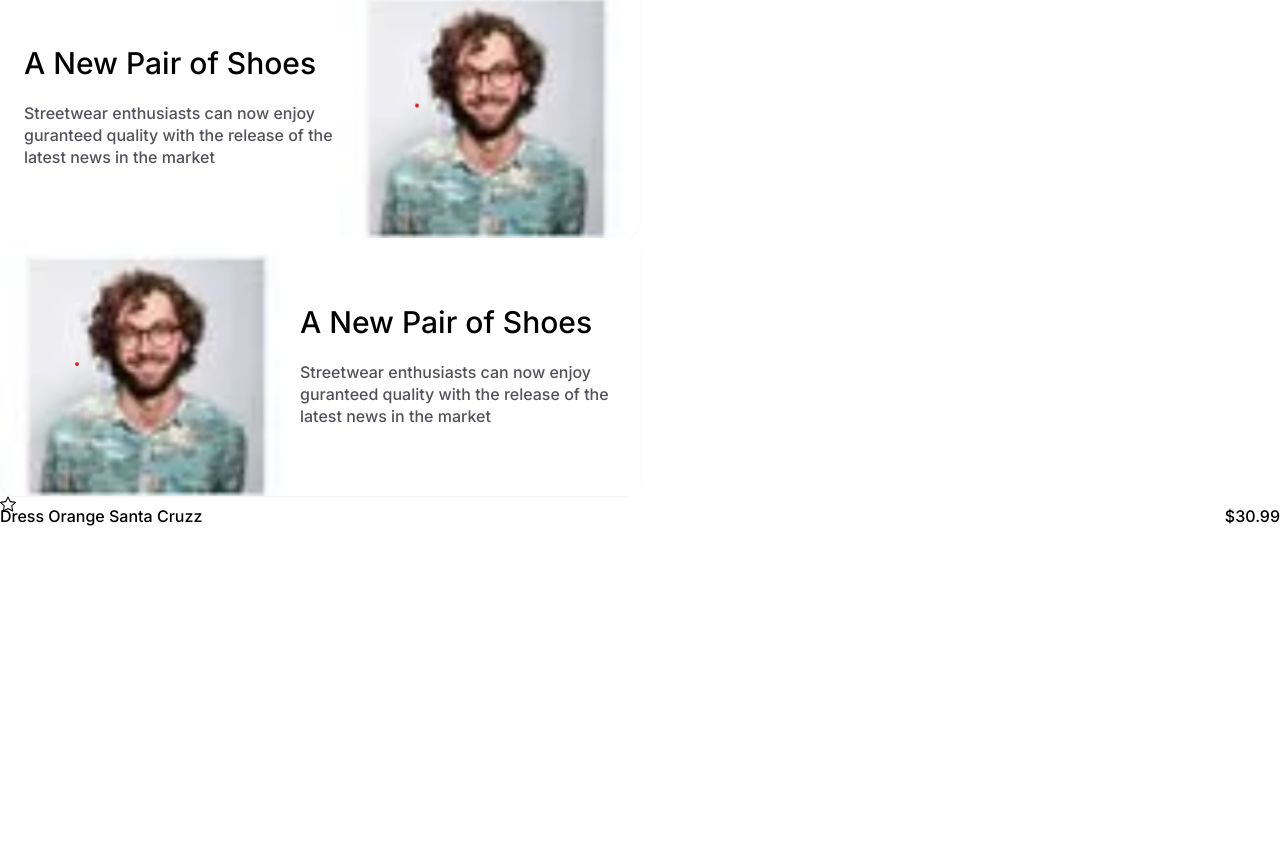
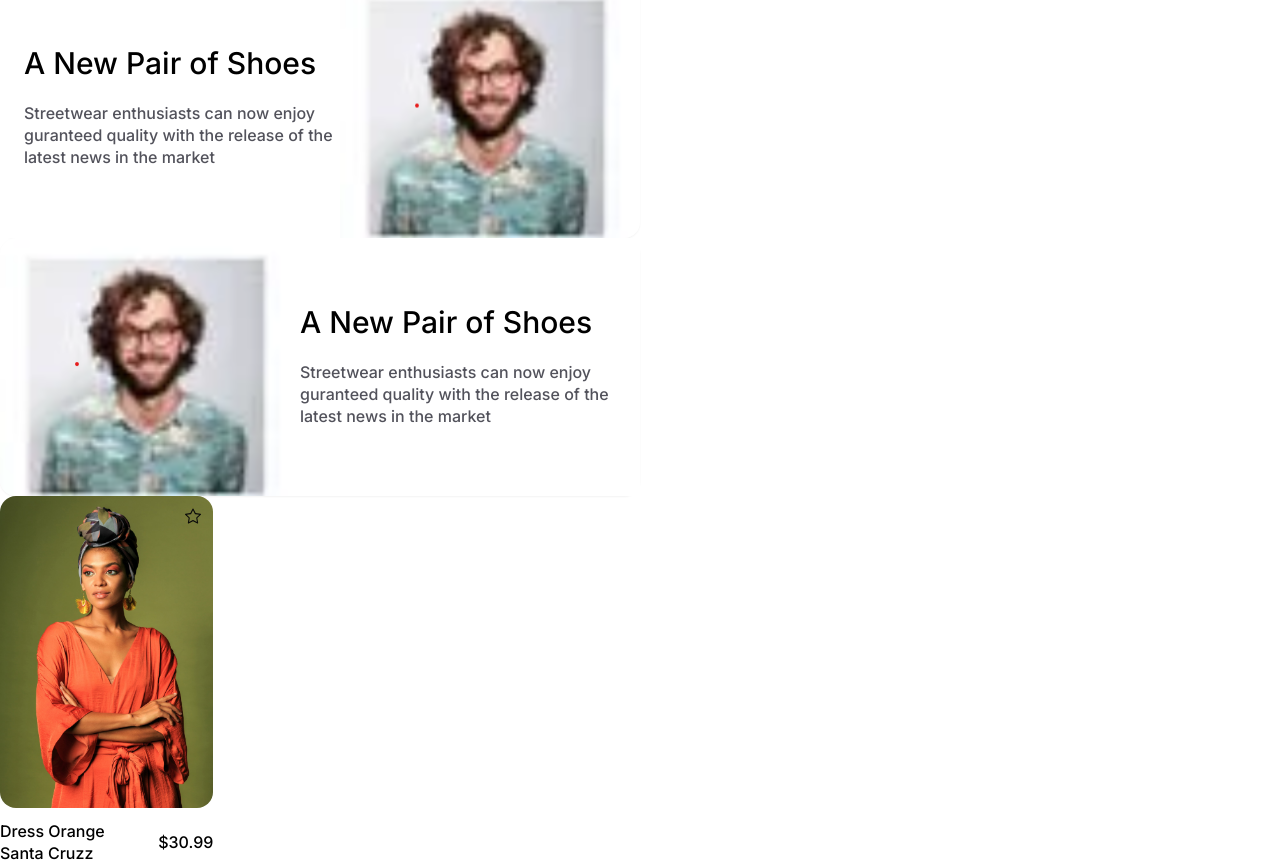
Before and after one commit to mmesomasaint/tempillar, a Next.js app: page /theme/e-fashion-store in a window 1280 px wide. Shown: the part 1357-2221 px from the top of the page. Before the commit the page ends 1883 px from the top, so only its background shows below. Built offline with nearby package versions, Linux system fonts and the light colour scheme.

Commit message:
Fix: Adjust the product card

```diff
--- a/app/theme/e-fashion-store/pack/components/card/product.tsx
+++ b/app/theme/e-fashion-store/pack/components/card/product.tsx
@@ -16,13 +16,13 @@ export default function ProductCard({
   className,
 }: ProductCardProps) {
   return (
-    <div className={`flex flex-col gap-3 w-full ${className}`}>
+    <div className={`flex flex-col gap-3 w-1/6 h-[23rem] ${className}`}>
       <div className='relative grow w-full'>
         <Image src={src} fill alt='product image' className='rounded-2xl' />
-        <BsStar className='absolute z-20 text-base text-fashion-store-sec' />
+        <BsStar className='absolute right-3 top-3 z-20 text-base text-fashion-store-sec' />
       </div>
       <div className='flex justify-between items-center gap-10'>
-        <TextXSmall>{title}</TextXSmall>
+        <TextXSmall copy>{title}</TextXSmall>
         <TextXSmall>{`$${price.toString()}`}</TextXSmall>
       </div>
     </div>
```
